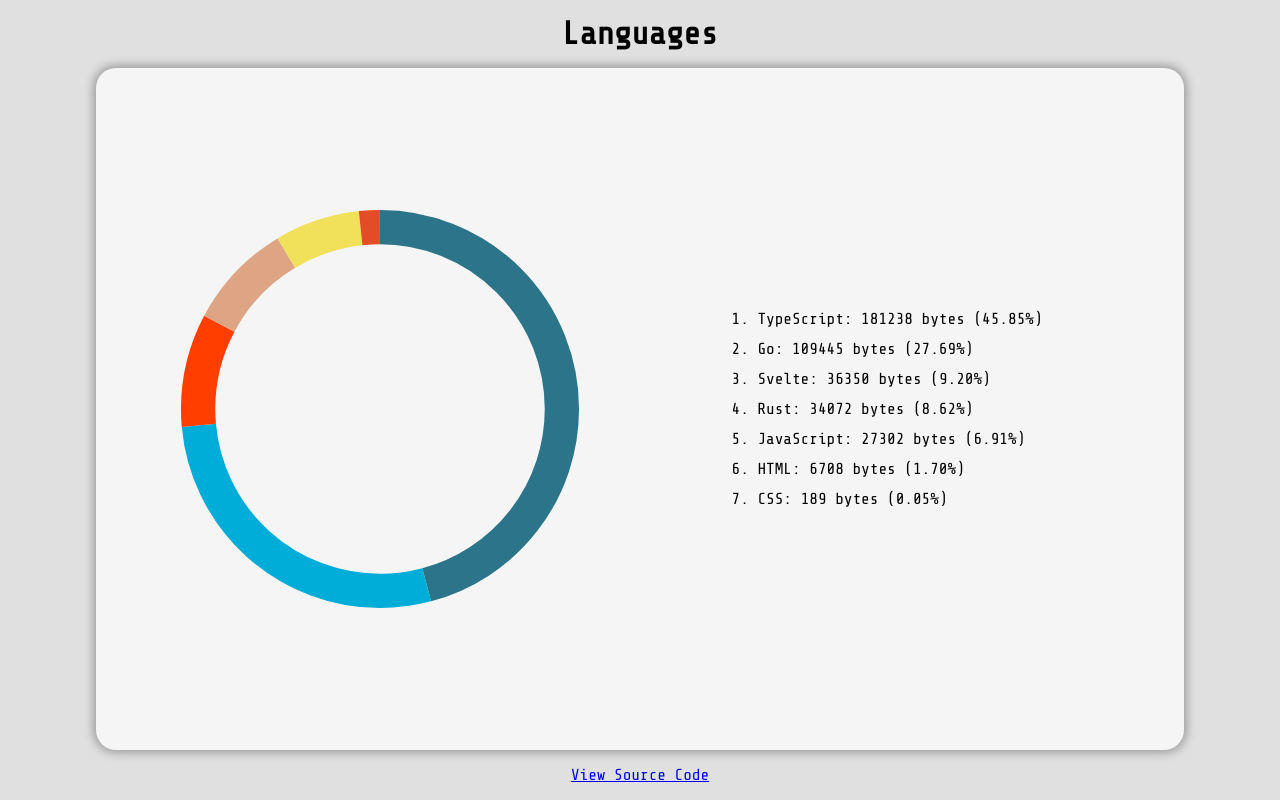
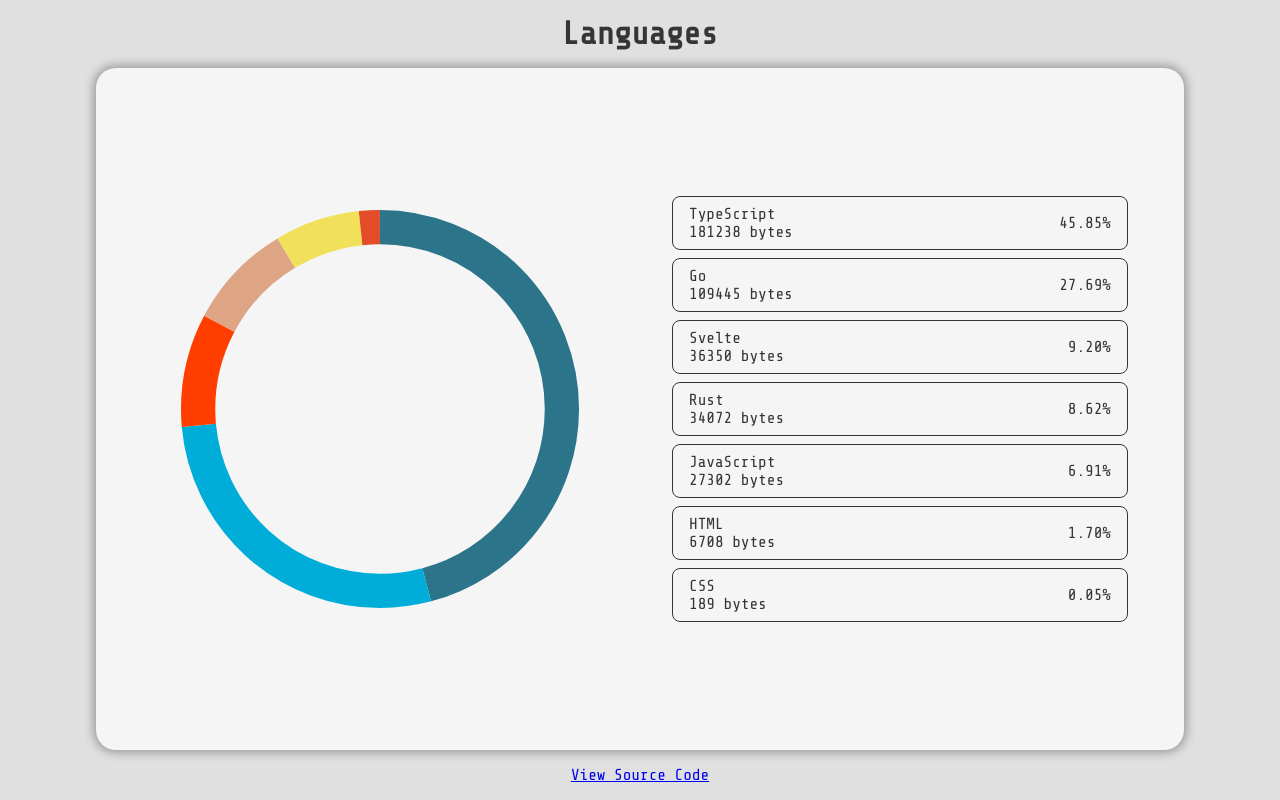
Before and after one commit to Shresht7/Languages, a Svelte app: page / in a window 1280 px wide. Built offline with nearby package versions, Linux system fonts and the light colour scheme.

Commit message:
Style the list elements

```diff
--- a/src/App.svelte
+++ b/src/App.svelte
@@ -32,6 +32,7 @@
   :global(:root) {
     --clr-backdrop: rgb(224, 224, 224);
     --clr-background: whitesmoke;
+    --clr-text: #353535;
     --clr-shadow: rgba(0, 0, 0, 0.3);
     --shadow: 0px 0px 10px 3px var(--clr-shadow);
     --animation-duration: 250ms;
--- a/src/components/ChartSection.svelte
+++ b/src/components/ChartSection.svelte
@@ -6,7 +6,7 @@
     //  Data
     import data from "../data/languages.json";
 
-    /** Record of languages and their corresponding number of bytes */
+    /** Record of languages and their corresponding number of bytes sorted in descending order */
     const languages: [string, number][] = Object.entries(data).sort(
         (a, b) => b[1] - a[1]
     );
--- a/src/components/List.svelte
+++ b/src/components/List.svelte
@@ -7,20 +7,26 @@
     export let totalBytes: number = 1;
 </script>
 
-<div>
+<div id="list">
     <ol>
         {#each languages as [language, bytes]}
             <li>
-                {language}: {bytes} bytes ({percentageString(
-                    bytes / totalBytes
-                )})
+                <div>
+                    <p>{language}</p>
+                    <p>{bytes} bytes</p>
+                </div>
+                <div>
+                    <p class="percentage">
+                        {percentageString(bytes / totalBytes)}
+                    </p>
+                </div>
             </li>
         {/each}
     </ol>
 </div>
 
 <style>
-    div {
+    #list {
         width: 100%;
         height: 100%;
         display: flex;
@@ -30,10 +36,23 @@
     }
 
     ol {
+        width: 100%;
         display: flex;
         flex-direction: column;
         justify-content: center;
         align-items: flex-start;
-        gap: 0.75rem;
+        gap: 0.5rem;
+        padding: 0rem 2rem;
+    }
+
+    li {
+        width: 100%;
+        display: flex;
+        flex-direction: row;
+        justify-content: space-between;
+        align-items: center;
+        border: 1px solid var(--clr-text);
+        padding: 0.5rem 1rem;
+        border-radius: 8px;
     }
 </style>
```
